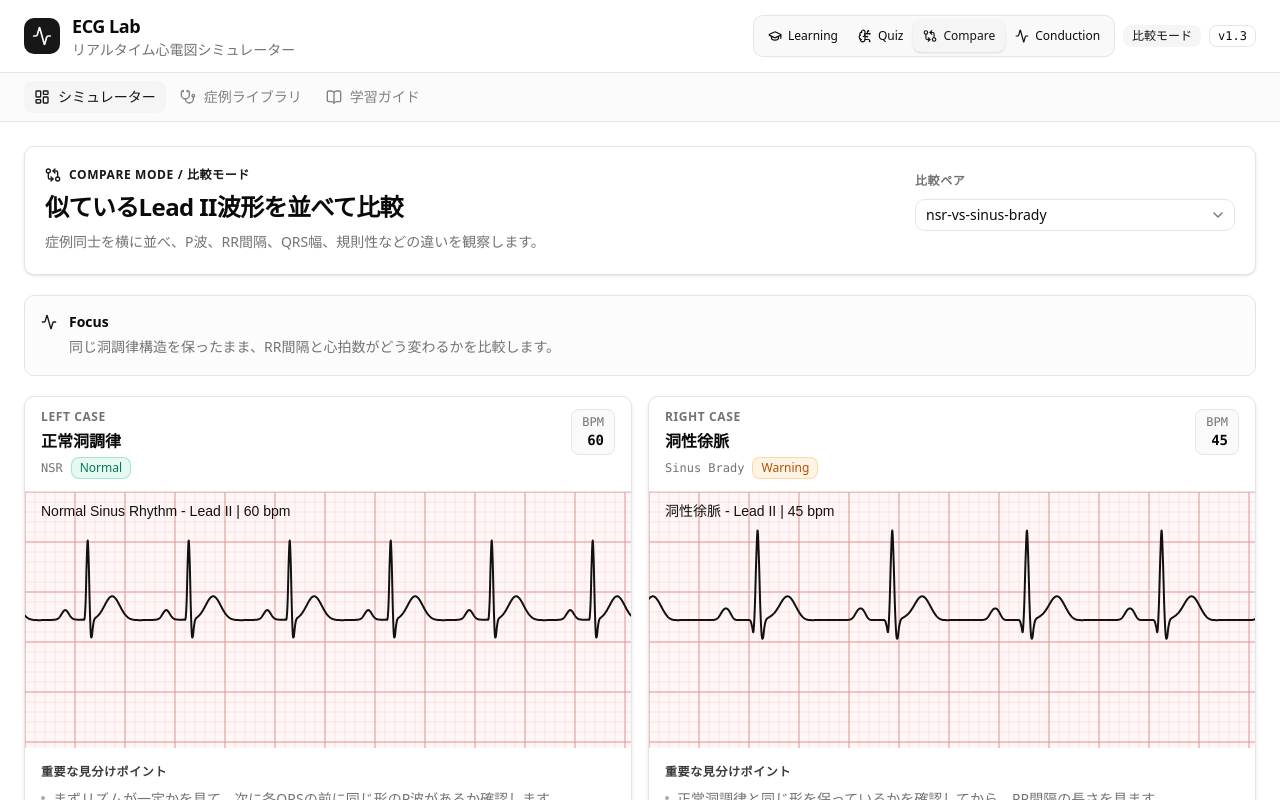
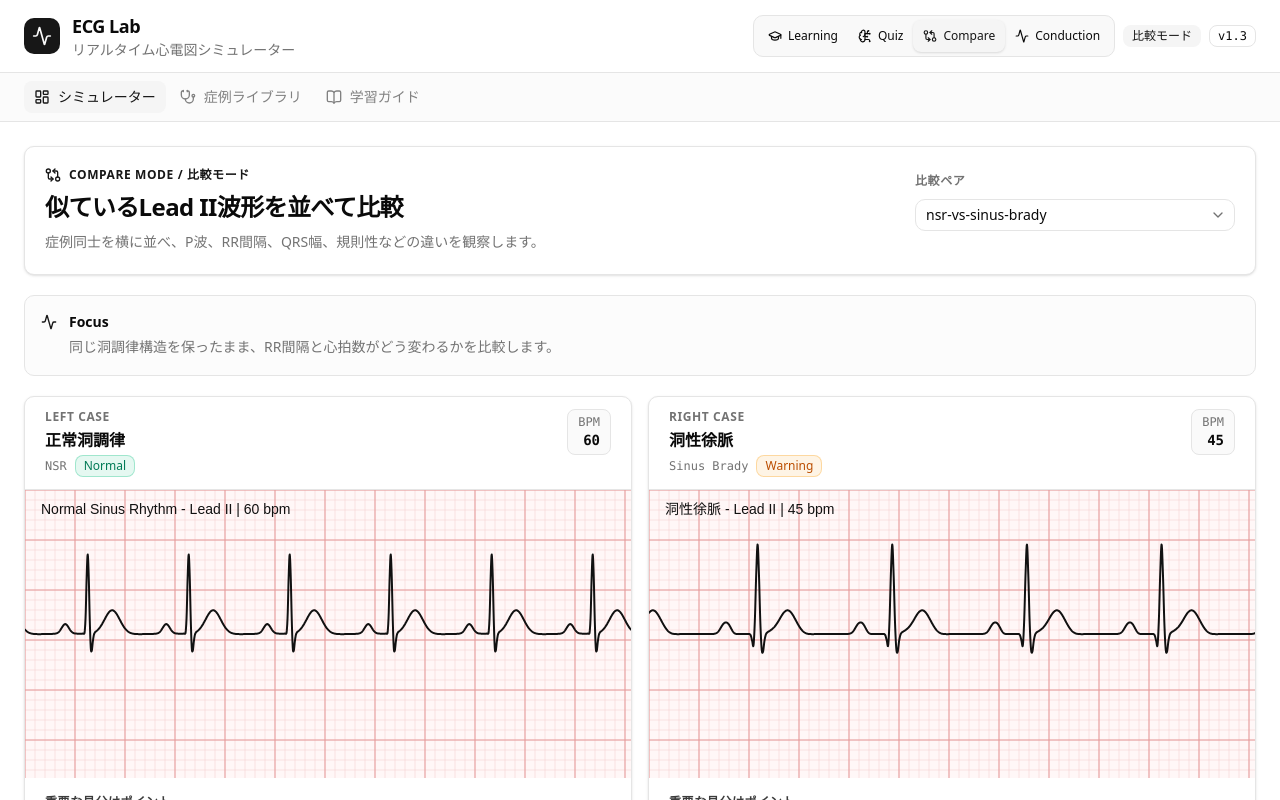
Before and after one commit to ku-maker/ECG-lab, a Next.js app: page / in a window 1280 px wide. Both pictures are taken after a click on the tab "Compare". Built offline with nearby package versions, Linux system fonts and the light colour scheme.

Commit message:
chore: polish ECG compare mode QA

```diff
--- a/components/CompareWorkspace.tsx
+++ b/components/CompareWorkspace.tsx
@@ -70,12 +70,12 @@ function CompareCaseCard({
 
   return (
     <section className="flex min-w-0 flex-col overflow-hidden rounded-lg border border-border bg-card shadow-sm">
-      <div className="flex shrink-0 flex-wrap items-start justify-between gap-3 border-b border-border px-4 py-3">
+      <div className="flex shrink-0 flex-wrap items-start justify-between gap-3 border-b border-border px-4 py-3 sm:px-5">
         <div className="min-w-0">
           <div className="text-xs font-semibold uppercase tracking-wider text-muted-foreground">
             {sideLabel}
           </div>
-          <h2 className="mt-1 truncate text-base font-semibold">
+          <h2 className="mt-1 text-base font-semibold leading-snug break-words">
             {ecgCase.label}
           </h2>
           <div className="mt-1 flex flex-wrap items-center gap-2">
@@ -109,7 +109,7 @@ function CompareCaseCard({
         </div>
       ) : null}
 
-      <div className="relative h-56 overflow-hidden bg-[#0a1628] md:h-64">
+      <div className="relative h-60 overflow-hidden bg-[#0a1628] sm:h-64 lg:h-72">
         <EcgCanvas
           bpm={bpm}
           rhythm={ecgCase.rhythm ?? "regular"}
@@ -120,7 +120,7 @@ function CompareCaseCard({
         />
       </div>
 
-      <div className="grid gap-4 px-4 py-4 md:grid-cols-[1fr]">
+      <div className="grid gap-4 px-4 py-4 sm:px-5">
         <section>
           <h3 className="text-xs font-semibold uppercase tracking-wider text-foreground/80">
             重要な見分けポイント
@@ -135,7 +135,7 @@ function CompareCaseCard({
           </ul>
         </section>
 
-        <section className="rounded-md border border-border bg-muted/30 p-3">
+        <section className="rounded-md border border-border bg-muted/25 p-3">
           <h3 className="text-xs font-semibold uppercase tracking-wider text-foreground/80">
             Clinical note
           </h3>
@@ -169,7 +169,7 @@ export function CompareWorkspace() {
 
   return (
     <main className="flex min-h-0 flex-1 flex-col overflow-y-auto bg-background">
-      <div className="mx-auto flex w-full max-w-7xl flex-col gap-5 px-4 py-5 md:px-6 md:py-6">
+      <div className="mx-auto flex w-full max-w-7xl flex-col gap-5 px-4 py-5 sm:px-5 md:px-6 md:py-6">
         <section className="flex flex-col gap-4 rounded-lg border border-border bg-card p-4 shadow-sm md:flex-row md:items-start md:justify-between md:p-5">
           <div className="max-w-3xl">
             <div className="flex items-center gap-2 text-primary">
@@ -246,7 +246,7 @@ export function CompareWorkspace() {
           />
         </div>
 
-        <section className="grid gap-4 lg:grid-cols-[minmax(0,1fr)_minmax(280px,0.45fr)]">
+        <section className="grid gap-4 lg:grid-cols-[minmax(0,1fr)_minmax(300px,0.45fr)]">
           <div className="rounded-lg border border-border bg-card p-4 shadow-sm">
             <div className="flex items-center gap-2">
               <ListChecks className="size-4 text-primary" aria-hidden />
@@ -270,7 +270,7 @@ export function CompareWorkspace() {
             <p className="mt-3 text-sm leading-relaxed text-muted-foreground">
               {selectedPair.caution ?? SAFETY_NOTE}
             </p>
-            <p className="mt-3 border-t border-border pt-3 text-xs leading-relaxed text-muted-foreground">
+            <p className="mt-3 rounded-md border border-border bg-muted/25 p-3 text-xs leading-relaxed text-muted-foreground">
               {SAFETY_NOTE}
             </p>
           </div>
```
Also changed, not shown: 4 other files (tests, documents, lock files or other folders).
